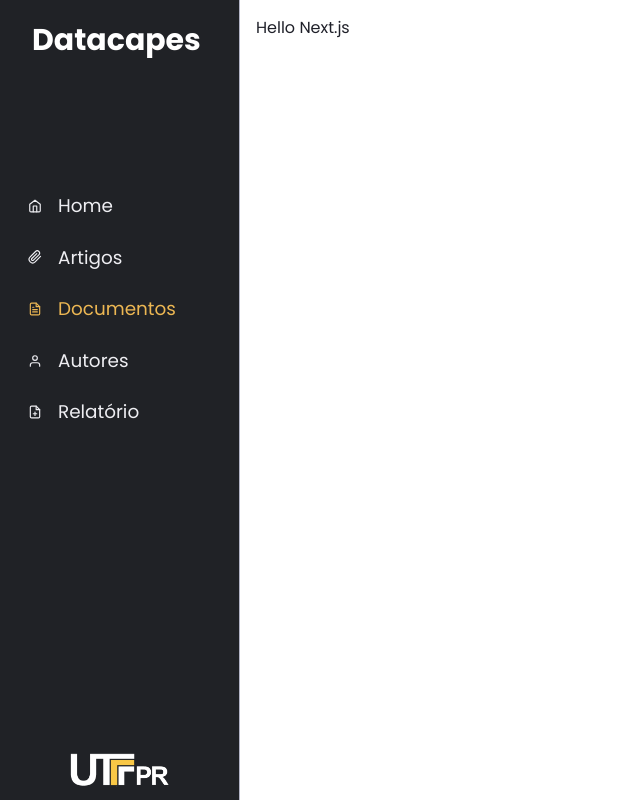
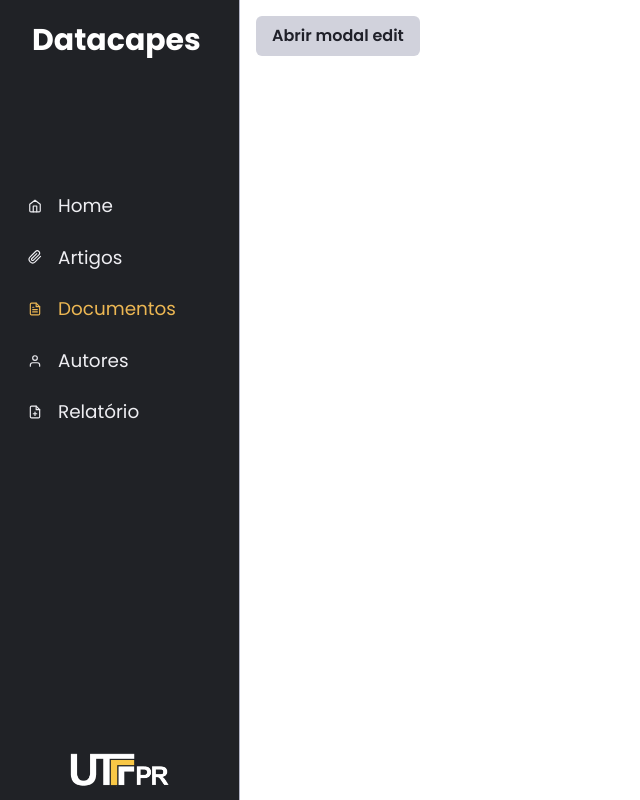
Before and after one commit to utfpr/ppgcc-cm-datacapes-front, a Next.js app: page /documents in a window 1280 px wide. Shown: the whole page, without its empty margins (0-640 px from the left). Built offline with nearby package versions, Linux system fonts and the light colour scheme.

Commit message:
feat: 🎸 Modal show at documents

```diff
--- a/components/ModalEditAuthor/index.tsx
+++ b/components/ModalEditAuthor/index.tsx
@@ -10,7 +10,6 @@ import {
   ModalFooter,
   ModalHeader,
   ModalOverlay,
-  useDisclosure,
 } from "@chakra-ui/react";
 import { ChangeEvent, useRef, useState } from "react";
 import { FiUpload } from "react-icons/fi";
@@ -20,8 +19,11 @@ interface HTMLInputEvent extends ChangeEvent {
   target: HTMLInputElement & EventTarget;
 }
 
-export function ModalEditAuthor() {
-  const { isOpen, onOpen, onClose } = useDisclosure();
+interface ModalProps {
+  isOpen: boolean;
+  onClose: () => void;
+}
+export function ModalEditAuthor({ isOpen, onClose }: ModalProps) {
   const [name, setName] = useState("Enviar Foto");
   const regExpImageFormat = /^.*\.(jpg|jpeg|png)$/i;
 
@@ -45,8 +47,6 @@ export function ModalEditAuthor() {
 
   return (
     <>
-      <Button onClick={onOpen}>Open Modal</Button>
-
       <Modal
         initialFocusRef={initialRef}
         isCentered
--- a/pages/documents.tsx
+++ b/pages/documents.tsx
@@ -1,7 +1,13 @@
+import { Button, useDisclosure } from "@chakra-ui/react";
+import { useState } from "react";
+import { ModalEditAuthor } from "../components/ModalEditAuthor";
+
 export default function Documents() {
+  const { isOpen, onOpen, onClose } = useDisclosure();
   return (
     <div>
-      <h1>Hello Next.js</h1>
+      <Button onClick={onOpen}>Abrir modal edit</Button>
+      <ModalEditAuthor isOpen={isOpen} onClose={onClose} />
     </div>
   );
 }
```
